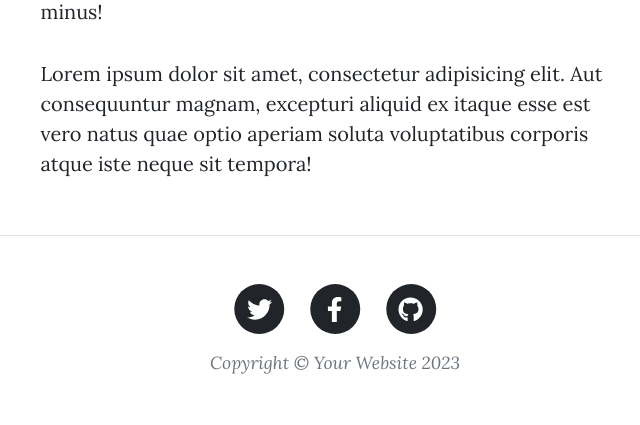
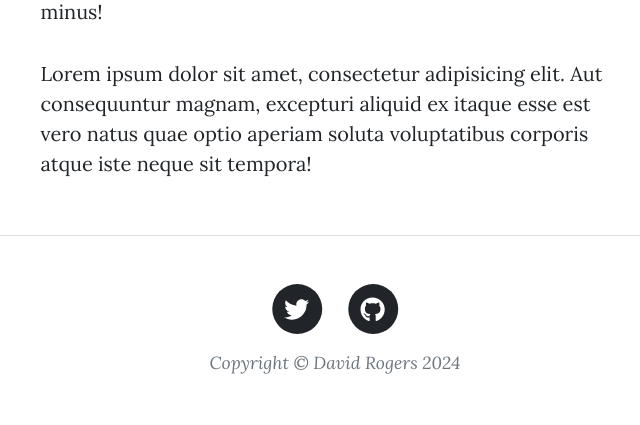
Before and after one commit to djr812/BlogSite4_V3, a Flask app: page /about in a window 1280 px wide. Shown: the part 887-1312 px from the top of the page, without its empty margins (305-945 px from the left). Run offline with Flask 3, Linux system fonts and the light colour scheme; some libraries are stand-ins or nearby versions.

Commit message:
Updated footer

```diff
--- a/templates/footer.html
+++ b/templates/footer.html
@@ -5,23 +5,23 @@
                   <div class="col-md-10 col-lg-8 col-xl-7">
                       <ul class="list-inline text-center">
                           <li class="list-inline-item">
-                              <a href="#!">
+                              <a href="https://x.com/Difficult2Tell">
                                   <span class="fa-stack fa-lg">
                                       <i class="fas fa-circle fa-stack-2x"></i>
                                       <i class="fab fa-twitter fa-stack-1x fa-inverse"></i>
                                   </span>
                               </a>
                           </li>
+<!--                          <li class="list-inline-item">-->
+<!--                              <a href="#!">-->
+<!--                                  <span class="fa-stack fa-lg">-->
+<!--                                      <i class="fas fa-circle fa-stack-2x"></i>-->
+<!--                                      <i class="fab fa-facebook-f fa-stack-1x fa-inverse"></i>-->
+<!--                                  </span>-->
+<!--                              </a>-->
+<!--                          </li>-->
                           <li class="list-inline-item">
-                              <a href="#!">
-                                  <span class="fa-stack fa-lg">
-                                      <i class="fas fa-circle fa-stack-2x"></i>
-                                      <i class="fab fa-facebook-f fa-stack-1x fa-inverse"></i>
-                                  </span>
-                              </a>
-                          </li>
-                          <li class="list-inline-item">
-                              <a href="#!">
+                              <a href="https://github.com/djr812">
                                   <span class="fa-stack fa-lg">
                                       <i class="fas fa-circle fa-stack-2x"></i>
                                       <i class="fab fa-github fa-stack-1x fa-inverse"></i>
@@ -29,7 +29,7 @@
                               </a>
                           </li>
                       </ul>
-                      <div class="small text-center text-muted fst-italic">Copyright &copy; Your Website 2023</div>
+                      <div class="small text-center text-muted fst-italic">Copyright &copy; David Rogers 2024</div>
                   </div>
               </div>
           </div>
```
Also changed, not shown: main.py (+1 -7 lines).
